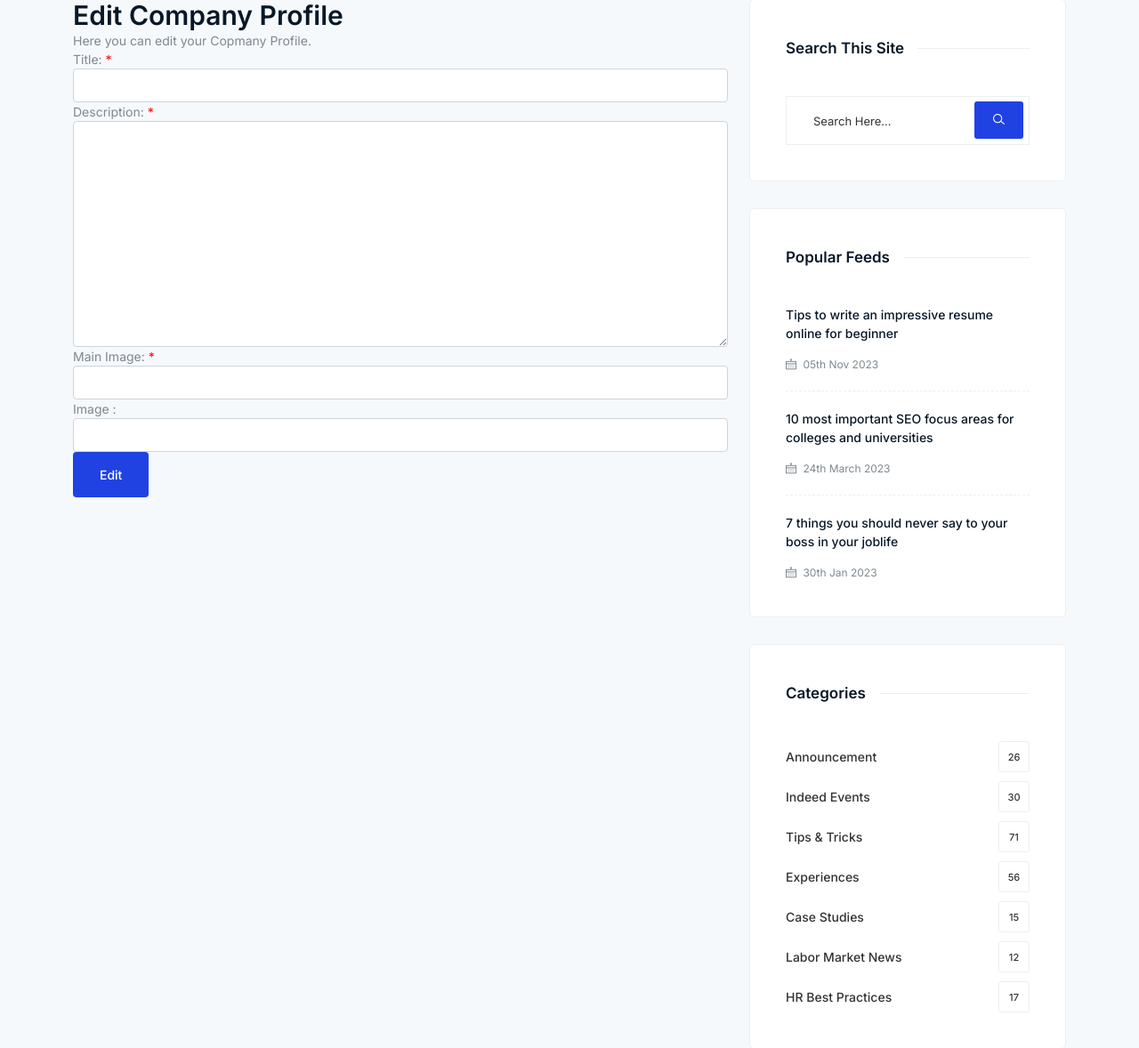
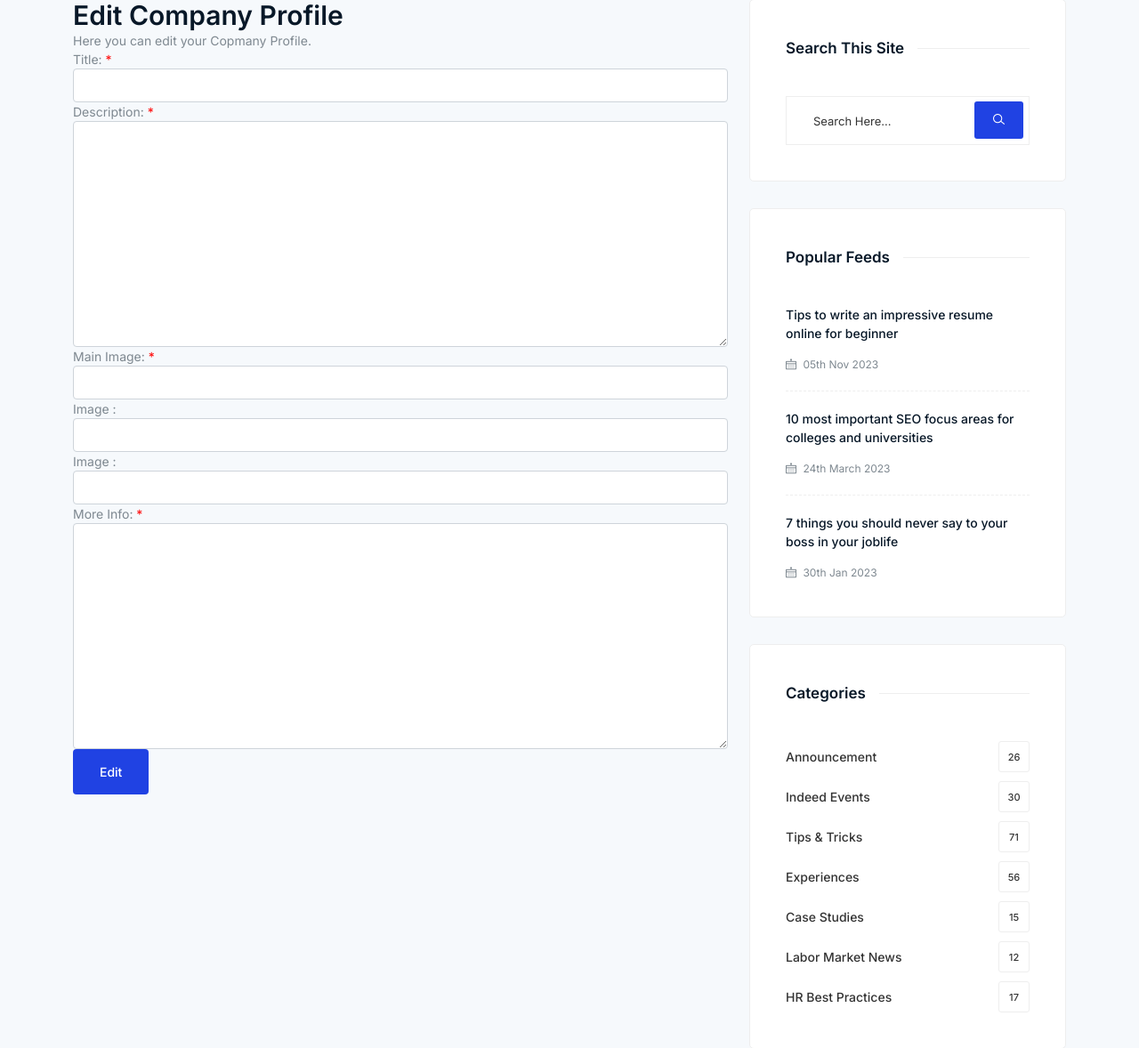
Before and after one commit to Nedelchev86/jobsPy, a Django app: page /blog/add/ in a window 1280 px wide. Shown: the part 335-1513 px from the top of the page at 89% size. Run offline with Django 5.2, Linux system fonts and the light colour scheme; some libraries are stand-ins or nearby versions.

```diff
--- a/templates/blog/create-blog.html
+++ b/templates/blog/create-blog.html
@@ -77,7 +77,21 @@
                     <input type="text" name="image_url_2" value="" maxlength="200" class="form-control" id="id_image_url_2">
                      </div>
 
+                                                        <div class="form-group">
+
+                        <label for="id_image_url_3">Image :</label>
+
+                    <input type="text" name="image_url_3" value="" maxlength="200" class="form-control" id="id_image_url_3">
+                     </div>
+
                                 </div>
+
+                                                    <div class="form-group">
+
+                    <span><label for="id_more_info" class="required">More Info:</label></span>
+
+                    <textarea name="more_info" cols="40" rows="10" class="form-control" required="" id="id_more_info"></textarea>
+                     </div>
 
                                         <div class="button">
                                             <button class="btn">Edit</button>
@@ -96,6 +110,8 @@
         const description = document.getElementById('id_description').value;
         const image_url_1 = document.getElementById('id_image_url_1').value;
         const image_url_2 = document.getElementById('id_image_url_2').value;
+        const image_url_3 = document.getElementById('id_image_url_3').value;
+        const more_info = document.getElementById('id_more_info').value;
         // Get other form field values as needed
 
 
@@ -103,6 +119,9 @@
             title: title,
             description: description,
             image_url_1: image_url_1,
+            image_url_2: image_url_2,
+            image_url_3: image_url_3,
+            more_info: more_info,
             // Include other fields as needed
         };
          const csrfToken = "{{ csrf_token }}";
```
